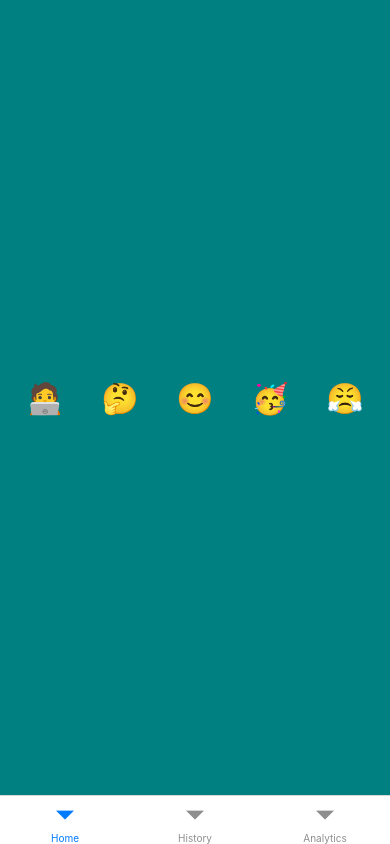
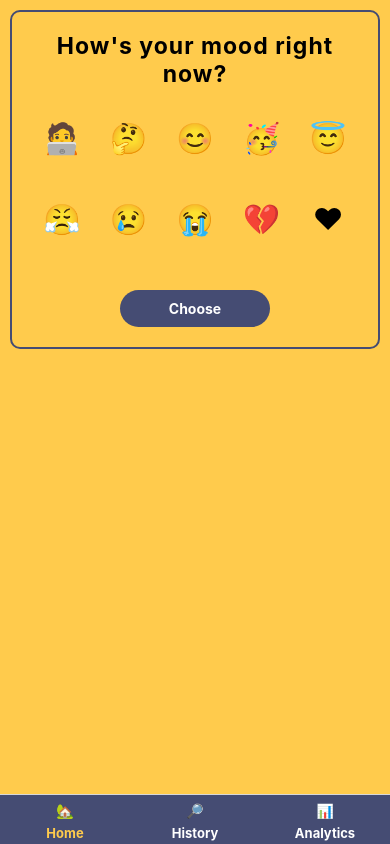
Before and after one commit to TalhaAbid1/MoodRoot, a React Native app: screen /Home in a window 390 px wide. Built offline with nearby package versions, Linux system fonts and the light colour scheme.

Commit message:
Mood With Time Stamp And UI Update

```diff
--- a/package.json
+++ b/package.json
@@ -12,6 +12,7 @@
   "dependencies": {
     "@react-navigation/bottom-tabs": "^6.5.7",
     "@react-navigation/native": "^6.1.6",
+    "date-fns": "^2.29.3",
     "react": "18.2.0",
     "react-native": "0.71.4",
     "react-native-safe-area-context": "^4.5.0",
--- a/src/App.tsx
+++ b/src/App.tsx
@@ -1,13 +1,16 @@
 import { NavigationContainer } from '@react-navigation/native';
 import React from 'react';
-import { StyleSheet, Text, View, } from 'react-native';
+import { StyleSheet, StatusBar } from 'react-native';
 import { BottomTab } from './Screens/BottomTabNavigatior';
 
 export const App: React.FC = () => {
   return (
+    <>
+    <StatusBar backgroundColor="#454C73" />
     <NavigationContainer>
       <BottomTab/>
     </NavigationContainer>
+    </>
   );
 }
 
--- /dev/null
+++ b/src/Components/MoodItemRow.tsx
@@ -0,0 +1,55 @@
+import React from 'react';
+import { View, Text, StyleSheet } from 'react-native';
+import format from 'date-fns/format';
+import { MoodOptionWithTimeType } from '../types';
+import { theme } from '../theme';
+
+type MoodItemRowProps = {
+  item: MoodOptionWithTimeType,
+};
+
+export const MoodItemRow: React.FC<MoodItemRowProps> = ({ item }) => {
+  return (
+    <View style={styles.moodItem}>
+      <View style={styles.iconAndDescription}>
+        <Text style={styles.moodValue}>{item.mood.emoji}</Text>
+        <Text style={styles.moodDescription}>{item.mood.description}</Text>
+      </View>
+      <Text style={styles.moodDate}>
+        {format(new Date(item.timeStamp), "dd MMM, yyyy 'at' h:mm a")}
+      </Text>
+    </View>
+  );
+};
+
+const styles = StyleSheet.create({
+  moodValue: {
+    textAlign: 'center',
+    fontSize: 40,
+    marginRight: 10,
+  },
+  moodDate: {
+    textAlign: 'center',
+    color: theme.colorLavender,
+  },
+  moodItem: {
+    backgroundColor: '#ffe7b0',
+    marginBottom: 10,
+    padding: 10,
+    flexDirection: 'row',
+    justifyContent: 'space-between',
+    alignItems: 'center',
+    borderRadius:15,
+    borderColor:theme.colorPurple,
+    borderWidth:1,
+  },
+  moodDescription: {
+    fontSize: 18,
+    color: theme.colorPurple,
+    fontWeight: 'bold',
+  },
+  iconAndDescription: {
+    flexDirection: 'row',
+    alignItems: 'center',
+  },
+});
--- a/src/Components/MoodPickerEmojies.tsx
+++ b/src/Components/MoodPickerEmojies.tsx
@@ -1,57 +1,122 @@
 import React from "react";
-import {View, Text, StyleSheet, Pressable} from "react-native";
+import { View, Text, StyleSheet, Pressable, ToastAndroid } from "react-native";
 import { MoodOptionType } from "../types";
+import { theme } from "../theme";
 
 const moodOptions: MoodOptionType[] = [
-    { emoji: '🧑‍💻', description: 'studious' },
-    { emoji: '🤔', description: 'pensive' },
-    { emoji: '😊', description: 'happy' },
-    { emoji: '🥳', description: 'celebratory' },
-    { emoji: '😤', description: 'frustrated' },
-  ];
+    { emoji: '🧑‍💻', description: 'Studious' },
+    { emoji: '🤔', description: 'Pensive' },
+    { emoji: '😊', description: 'Happy' },
+    { emoji: '🥳', description: 'Celebratory' },
+    { emoji: '😇', description: 'Blessed' },
+    { emoji: '😤', description: 'Frustrated' },
+    { emoji: '😢', description: 'Sad' },
+    { emoji: '😭', description: 'Cry' },
+    { emoji: '💔', description: 'Broken' },
+    { emoji: '♥', description: 'Love' },
+];
 
-export const MoodPickerEmojies: React.FC =()=>{
-    const[selectedMood , setSelectedMood] = React.useState<MoodOptionType>();
-    return(
-        <View style={styles.moodList}>
-            {moodOptions.map((option)=>(
-                <View>
-                    <Pressable onPress={()=>{
-                        setSelectedMood(option)}}
-                        style={[styles.AllItems , selectedMood?.emoji === option.emoji? styles.TapedItem : undefined ]}>
-                        <Text key={option.emoji} style={styles.moodEmojiText}>{option.emoji}</Text>
-                    </Pressable>
-                    <Text style={styles.moodDisText}>{selectedMood?.description === option.description?  option.description : undefined }</Text>
-                </View>
-            ))}
+type MoodPickerProps = {
+    getMoodList: (moodOption: MoodOptionType) => void;
+}
+
+export const MoodPickerEmojies: React.FC<MoodPickerProps> = ({ getMoodList }) => {
+    const [selectedMood, setSelectedMood] = React.useState<MoodOptionType>();
+
+    const updateAndClear = React.useCallback(() => {
+        if (selectedMood) {
+            getMoodList(selectedMood)
+            setSelectedMood(undefined)
+        }
+        else{
+            ToastAndroid.show('PLease, Select Mood.', ToastAndroid.SHORT);
+        }
+    }, [selectedMood,getMoodList])
+
+    return (
+        <View style={styles.container}>
+            <Text style={styles.heading}>How's your mood right now?</Text>
+            <View style={styles.moodList}>
+                {moodOptions.map(option => (
+                    <View key={option.emoji}>
+                        <Pressable
+                            onPress={() => setSelectedMood(option)}
+                            style={[
+                                styles.moodItem,
+                                option.emoji === selectedMood?.emoji
+                                    ? styles.selectedMoodItem
+                                    : undefined,
+                            ]}>
+                            <Text style={styles.moodText}>{option.emoji}</Text>
+                        </Pressable>
+                        <Text style={styles.descriptionText}>
+                            {selectedMood?.emoji === option.emoji ? option.description : ' '}
+                        </Text>
+                    </View>
+                ))}
+            </View>
+            <Pressable style={styles.button} onPress={updateAndClear}>
+                <Text style={styles.buttonText}>Choose</Text>
+            </Pressable>
         </View>
     );
 }
 
 const styles = StyleSheet.create({
-    moodEmojiText: {
+    moodText: {
         fontSize: 30,
-    },
-    moodDisText:{
-        fontSize: 13,
-        // color:'#454C74',
-        color:'#fff',
-        fontWeight:'bold',
-        textAlign:'center',
     },
     moodList: {
         flexDirection: 'row',
         justifyContent: 'space-between',
+        flexWrap:'wrap'
+    },
+    moodItem: {
+        width: 60,
+        height: 60,
+        justifyContent: 'center',
+        alignItems: 'center',
+        borderRadius: 30,
+        marginBottom: 5,
+    },
+    selectedMoodItem: {
+        borderWidth: 2,
+        backgroundColor: theme.colorPurple,
+        borderColor: theme.colorWhite,
+    },
+    descriptionText: {
+        color: theme.colorPurple,
+        fontWeight: 'bold',
+        fontSize: 13,
+        textAlign: 'center',
+    },
+    container: {
+        borderWidth: 2,
+        borderColor: theme.colorPurple,
+        margin: 10,
+        borderRadius: 10,
+        padding: 20,
+    },
+    heading: {
+        fontSize: 23,
+        fontWeight: 'bold',
+        letterSpacing: 1,
+        textAlign: 'center',
+        marginBottom: 20,
+        color: '#000',
+    },
+    button: {
+        backgroundColor: theme.colorPurple,
+        width: 150,
+        borderRadius: 20,
+        marginTop: 20,
+        alignSelf: 'center',
         padding: 10,
+        elevation:10,
     },
-    AllItems:{
-        height:70,
-        width:70,
-        justifyContent:'center',
-        alignItems:'center'
+    buttonText: {
+        color: theme.colorWhite,
+        textAlign: 'center',
+        fontWeight: 'bold',
     },
-    TapedItem:{
-        borderRadius:35,
-        backgroundColor:'#454C74',
-    }
 })
--- a/src/Screens/Analytics.screen.tsx
+++ b/src/Screens/Analytics.screen.tsx
@@ -3,11 +3,15 @@ import { StyleSheet, Text, View, } from 'react-native';
 
 export const Analytics: React.FC = () => {
   return (
-    <View>
+    <View style={styles.container}>
       <Text>Analytics</Text>
     </View>
   );
 }
 
 const styles = StyleSheet.create({
+  container:{
+    flex:1,
+    backgroundColor:'#FFCB4C',
+  },
 });
--- a/src/Screens/BottomTabNavigatior.tsx
+++ b/src/Screens/BottomTabNavigatior.tsx
@@ -1,4 +1,5 @@
 import React from "react";
+import {Text} from 'react-native';
 import { createBottomTabNavigator } from "@react-navigation/bottom-tabs";
 import { Home } from "./Home.screen";
 import { History } from "./History.screen";
@@ -8,10 +9,25 @@ const BottomTabsNavigator = createBottomTabNavigator();
 
 export const BottomTab: React.FC = () =>{
     return(
-        <BottomTabsNavigator.Navigator screenOptions={{ headerShown: false }}>
-            <BottomTabsNavigator.Screen name="Home" component={Home}/>
-            <BottomTabsNavigator.Screen name="History" component={History}/>
-            <BottomTabsNavigator.Screen name="Analytics" component={Analytics}/>
+        <BottomTabsNavigator.Navigator screenOptions={{
+            tabBarActiveTintColor: '#FFCB4C',
+            tabBarInactiveTintColor: '#fff',
+            tabBarHideOnKeyboard: true,
+            tabBarLabelStyle: {
+              fontSize: 13,
+              fontWeight:"bold",
+            },
+            headerShown: false,
+            tabBarStyle: {
+              backgroundColor: '#454c73',
+              height: 50,
+              paddingBottom: 3,
+              elevation:10,
+            },
+          }}>
+            <BottomTabsNavigator.Screen name="Home" component={Home} options={{ tabBarIcon:()=>(<Text>🏡</Text>) }}/>
+            <BottomTabsNavigator.Screen name="History" component={History} options={{ tabBarIcon:()=>(<Text>🔎</Text>) }}/>
+            <BottomTabsNavigator.Screen name="Analytics" component={Analytics} options={{ tabBarIcon:()=>(<Text>📊</Text>) }}/>
         </BottomTabsNavigator.Navigator>
     );
 }
--- a/src/Screens/History.screen.tsx
+++ b/src/Screens/History.screen.tsx
@@ -3,11 +3,15 @@ import { StyleSheet, Text, View, } from 'react-native';
 
 export const History: React.FC = () => {
   return (
-    <View>
+    <View style={styles.container}>
       <Text>History</Text>
     </View>
   );
 }
 
 const styles = StyleSheet.create({
+  container:{
+    flex:1,
+    backgroundColor:'#FFCB4C',
+},
 });
--- a/src/Screens/Home.screen.tsx
+++ b/src/Screens/Home.screen.tsx
@@ -1,11 +1,24 @@
 import React from 'react';
-import { StyleSheet, View, } from 'react-native';
+import { StyleSheet, View, Text, ScrollView } from 'react-native';
+import { MoodItemRow } from '../Components/MoodItemRow';
 import { MoodPickerEmojies } from '../Components/MoodPickerEmojies';
+import { MoodOptionType, MoodOptionWithTimeType } from '../types';
 
 export const Home: React.FC = () => {
+  const[moodList, setMoodList] = React.useState<MoodOptionWithTimeType[]>([]);
+
+  const selectedMoodList = React.useCallback((moodSelected: MoodOptionType) =>{
+    setMoodList(current => [...current , {mood: moodSelected , timeStamp: Date.now()}])
+  },[])
+
   return (
     <View style={styles.container}>
-      <MoodPickerEmojies/>
+      <MoodPickerEmojies getMoodList={selectedMoodList}/>
+      <ScrollView>
+        {moodList.map(item=>
+        <MoodItemRow item={item}  key={item.timeStamp}/>
+        )}
+      </ScrollView>
     </View>
   );
 }
@@ -15,6 +28,6 @@ const styles = StyleSheet.create({
         flex:1,
         justifyContent:'center',
         alignContent:'center',
-        backgroundColor:'teal',
+        backgroundColor:'#FFCB4C',
     },
 });
--- a/src/theme.ts
+++ b/src/theme.ts
@@ -0,0 +1,5 @@
+export const theme = {
+    colorPurple: '#454C73',
+    colorWhite: '#fff',
+    colorLavender: '#87677B'
+  };
--- a/src/types.ts
+++ b/src/types.ts
@@ -2,3 +2,8 @@ export type MoodOptionType = {
     emoji: string;
     description: string;
 };
+
+export type MoodOptionWithTimeType={
+    mood: MoodOptionType;
+    timeStamp: number;
+}
```
Also changed, not shown: 1 other file (tests, documents, lock files or other folders).
